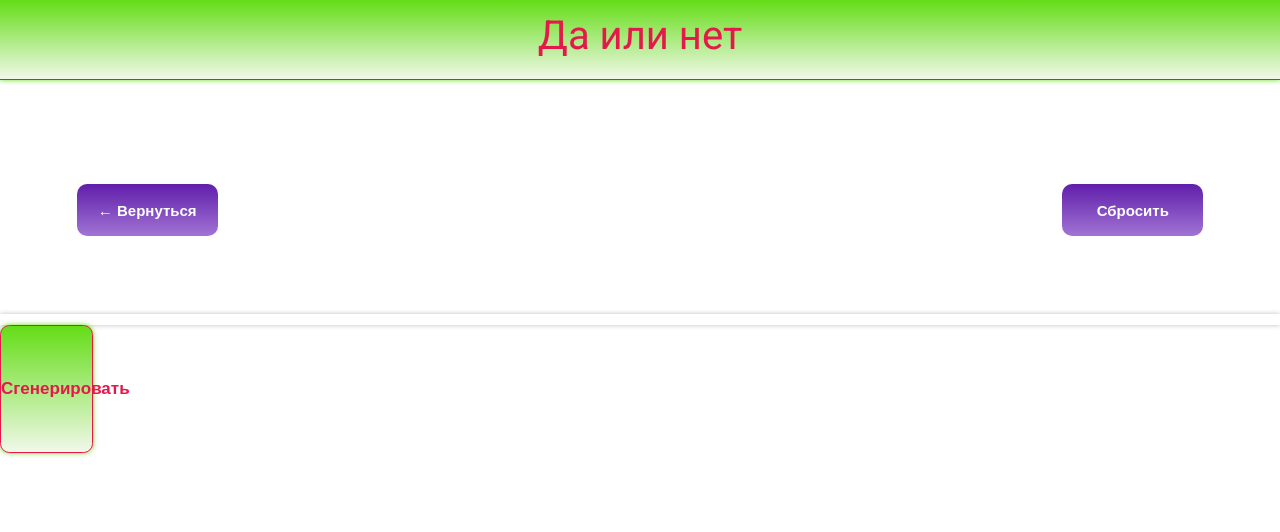
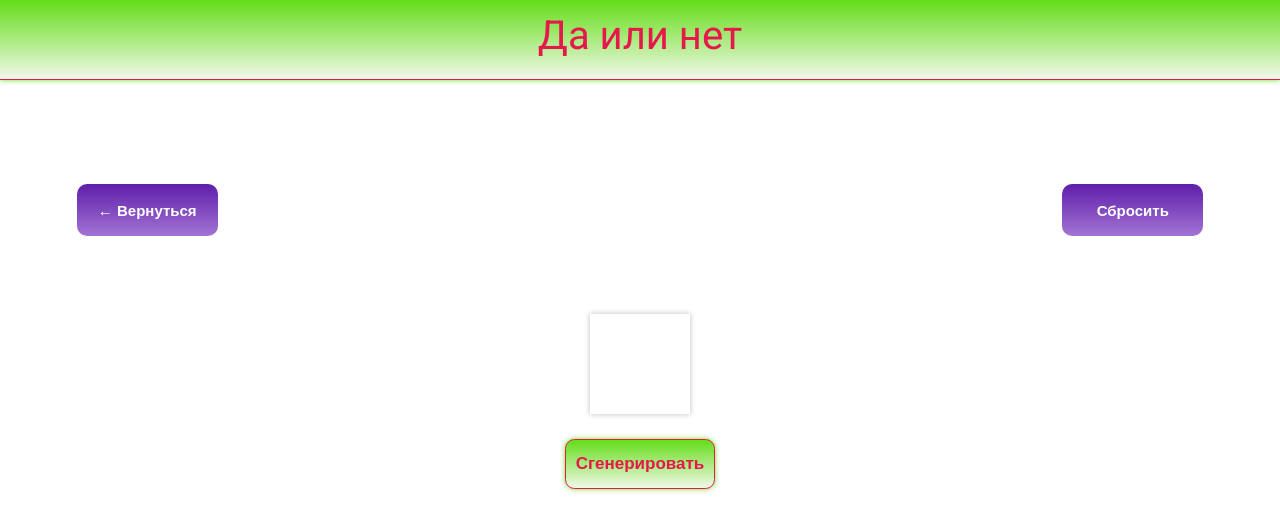
Before and after one commit to Rustam9724/random-app, a React (Create React App) app in the folder random-app/: page /yesno-randomiser in a window 1280 px wide. Shown: the top 532 px of the page. Built offline with nearby package versions, Linux system fonts and the light colour scheme.

Commit message:
init: yesOrNoRandomiser styles

```diff
--- a/random-app/src/index.css
+++ b/random-app/src/index.css
@@ -682,7 +682,7 @@ input[type="text"] {
 }
 
 .letters-main {
-  width: 29%; /*400px*/
+  width: 29%;
   margin: 0 auto;
   display: flex;
   flex-direction: column;
@@ -756,7 +756,7 @@ input[type="text"] {
 
 .letters-inputs {
   background-color: gray;
-  width: 70%; /*280px*/
+  width: 70%;
   display: flex;
   justify-content: center;
   margin: 0 auto 3.2vh;
@@ -850,7 +850,7 @@ input[type="text"] {
 }
 
 .letters-btn {
-  width: 48%; /*200px*/
+  width: 48%;
   height: 8vh;
   display: block;
   margin: 0 auto;
@@ -861,3 +861,25 @@ input[type="text"] {
     width: 60%;
   }
 }
+
+.yesno-main {
+  width: 250px;
+  margin: 0 auto;
+  display: flex;
+  flex-direction: column;
+  justify-content: space-between;
+  align-items: center;
+  height: 175px
+}
+
+.yesno-result {
+  width: 100px;
+  height: 100px;
+  padding-top: 40px;
+  text-align: center;
+}
+
+.yesno-btn {
+  width: 150px;
+  height: 50px;
+}
```
